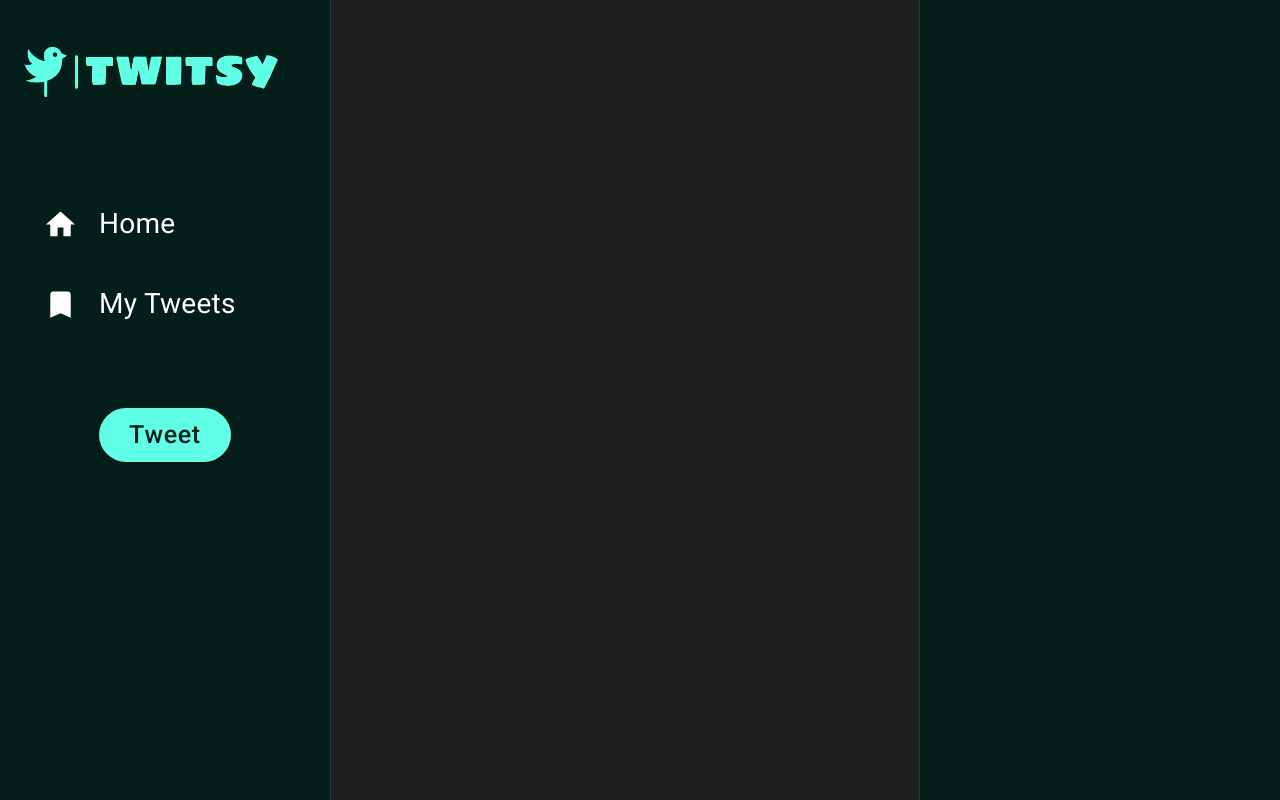
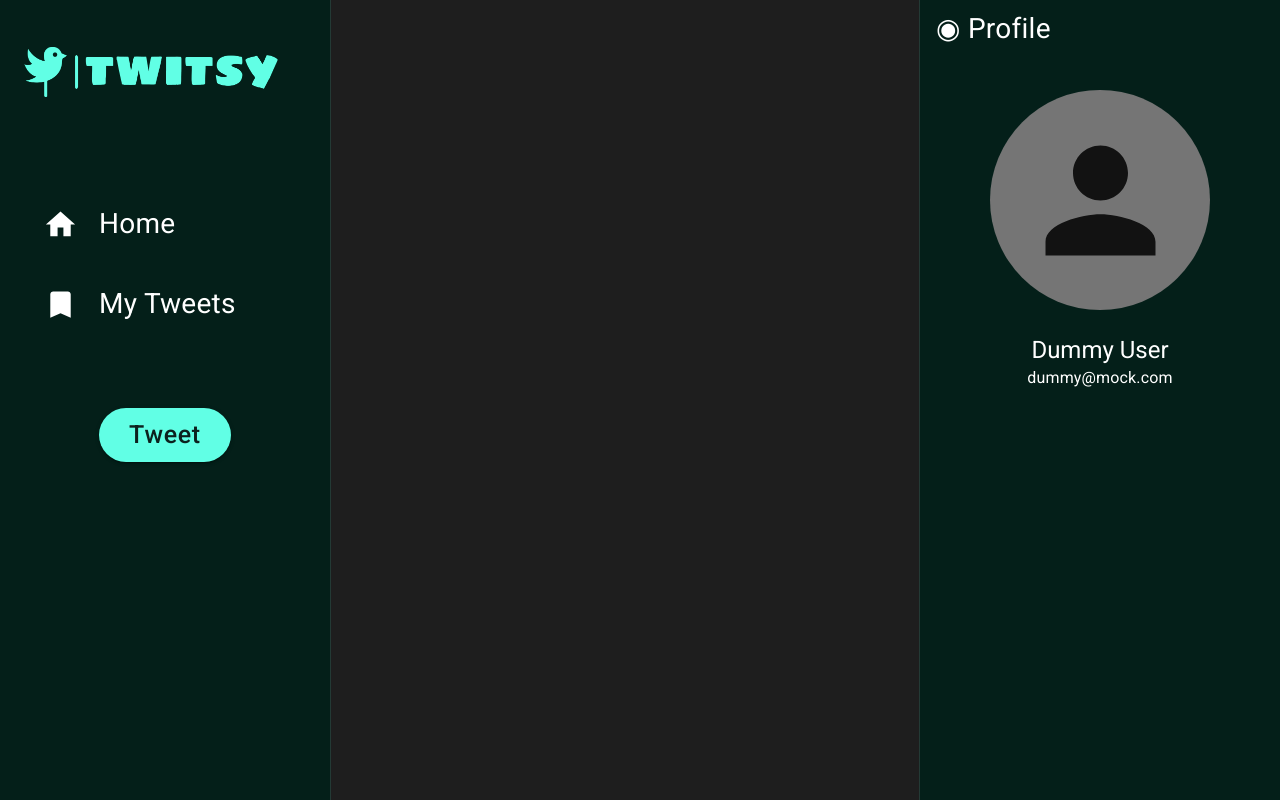
Before and after one commit to Nitesh058Raj/Twitsy-Program, a React (Create React App) app in the folder frontend/: page / in a window 1280 px wide. Built offline with nearby package versions, Linux system fonts and the light colour scheme.

Commit message:
ProfileBox created with dummy details;

```diff
--- /dev/null
+++ b/frontend/src/components/ProfileBox.js
@@ -0,0 +1,18 @@
+import { Avatar, Box, Typography } from "@mui/material";
+
+const ProfileBox=()=>{
+  return(
+    <Box sx={{mt: 1, mb: 1}}>
+      <Typography sx={{ pl: 2, fontSize: 28 }}> ◉ Profile</Typography>
+      <Box sx={{
+        display: 'flex', alignItems: 'center', flexDirection: 'column',
+        justifyContent: 'center', mt: 5
+      }}>
+        <Avatar sx={{ width: 220, height: 220, mb: 3 }} />
+        <Typography variant="h5">Dummy User</Typography>
+        <Typography >dummy@mock.com</Typography>
+      </Box>
+    </Box>
+  );
+}
+export default ProfileBox;
--- a/frontend/src/components/RightDrawer.js
+++ b/frontend/src/components/RightDrawer.js
@@ -2,6 +2,7 @@ import React from 'react';
 import { Drawer } from '@mui/material';
 import { COLORS } from '../constants/colors';
 import { CONSTANTS } from '../constants/sizes';
+import ProfileBox from './ProfileBox';
 
 const RightDrawer = () => {
   return (
@@ -20,7 +21,7 @@ const RightDrawer = () => {
           },
         }}
       >
-
+        <ProfileBox />
       </Drawer>
   )
 }
```
